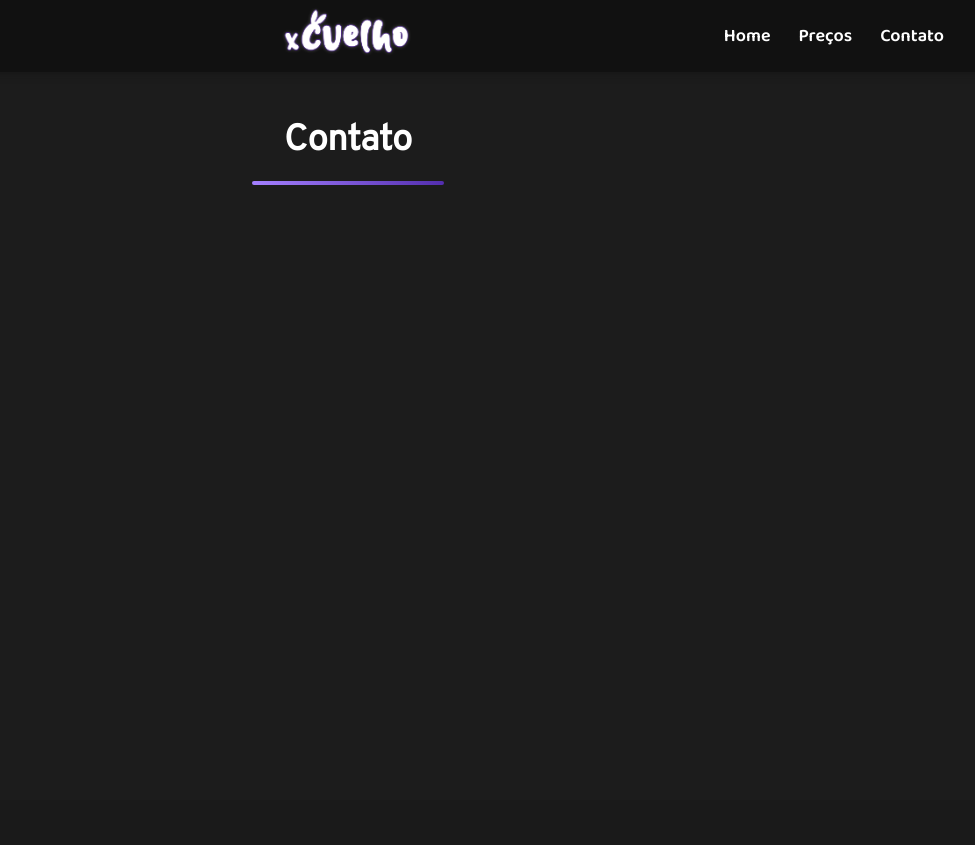
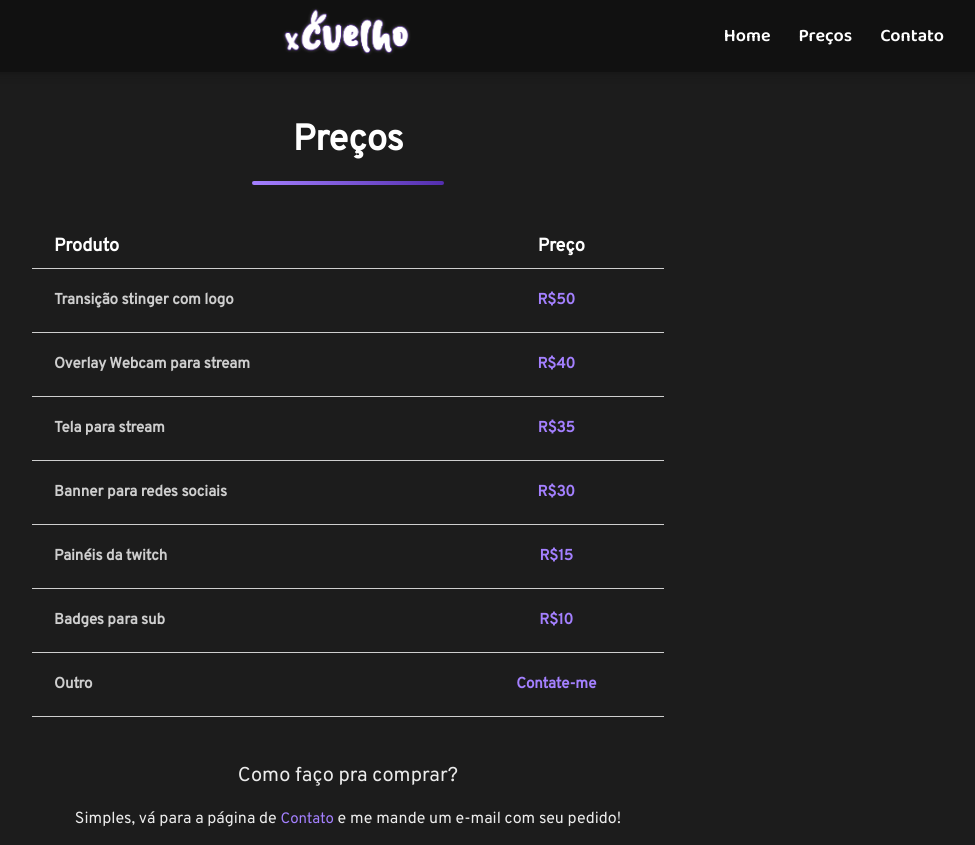
Before and after one commit to DaniloPedrazzi/old-Portfolio, a PHP site: the page made by Preços.html in a window 1280 px wide. Shown: the whole page, without its empty margins (292-1267 px from the left). Before the commit the page ends 185 px from the top, so only its background shows below. Run offline with PHP 8.4, Linux system fonts and the light colour scheme; lists and menus that the app fills with data are empty.

Commit message:
Dia 4 - Página de preços concluida

```diff
--- a/Contato.html
+++ b/Contato.html
@@ -1,7 +1,7 @@
 <html>
     <head>
         <title>Contato</title>
-        <link rel="shortcut icon" href="http://www.xcuelho.space/favicon.ico" type="image/x-icon" />
+        <link rel="shortcut icon" href="favicon.ico" type="image/x-icon" />
         <link rel = "stylesheet" href = "Style_Contato.css">
     </head>
     <body>
--- a/Preços.html
+++ b/Preços.html
@@ -1,7 +1,7 @@
 <html>
     <head>
         <title>Preços</title>
-        <link rel="shortcut icon" href="http://www.xcuelho.space/favicon.ico" type="image/x-icon" />
+        <link rel="shortcut icon" href="favicon.ico" type="image/x-icon" />
         <link rel = "stylesheet" href = "Style_Preços.css">
     </head>
     <body>
@@ -26,11 +26,52 @@
         <! TITULO !>
 
         <center>
-        <h2 class="Titulo">Contato</h2>
+        <h2 class="Titulo">Preços</h2>
         <hr class="Degrade">
-        </center>
 
         <! RESTO !>
 
+        <table>
+            <tr>
+                <th class="TituloTabela">Produto</th>
+                <th class="TituloPreçoTabela">Preço</th>
+            </tr>
+            <tr>
+                <th class="ItemTabela">Transição stinger com logo</th>
+                <th class="PreçoTabela">R$50</th>
+            </tr>
+            <tr>
+                <th class="ItemTabela">Overlay Webcam para stream</th>
+                <th class="PreçoTabela">R$40</th>
+            </tr>
+            <tr>
+                <th class="ItemTabela">Tela para stream</th>
+                <th class="PreçoTabela">R$35</th>
+            </tr>
+            <tr>
+                <th class="ItemTabela">Banner para redes sociais</th>
+                <th class="PreçoTabela">R$30</th>
+            </tr>
+            <tr>
+                <th class="ItemTabela">Painéis da twitch</th>
+                <th class="PreçoTabela">R$15</th>
+            </tr>
+            <tr>
+                <th class="ItemTabela">Badges para sub</th>
+                <th class="PreçoTabela">R$10</th>
+            </tr>
+            <tr>
+                <th class="ItemTabela">Outro</th>
+                <th class="PreçoTabela"><a class="PreçoTabela" href="Contato.html">Contate-me</a></th>
+            </tr>
+        </table>
+
+        <p class="Descricao">
+            <br>Como faço pra comprar?<br>
+        </p>
+        <p class="Descricao2">
+            Simples, vá para a página de <a class="PreçoTabela" href="Contato.html">Contato</a> e me mande um e-mail com seu pedido!
+        </p>
+    </center>
     </body>
 </html>
--- a/Style_Preços.css
+++ b/Style_Preços.css
@@ -97,3 +97,72 @@ hr.Degrade{
 }
 
 /* RESTO */
+
+table
+{
+    border-collapse: collapse;
+    width: 50%;
+}
+
+th.TituloTabela
+{
+    transform:translatex(12px);
+    font-size: 18;
+    color: white;
+    padding: 10px;
+}
+
+th.TituloPreçoTabela
+{
+    text-align: center;
+    transform:translatex(5px);
+    font-size: 18;
+    color: white;
+    padding: 10px;
+}
+
+a.PreçoTabela
+{
+    text-decoration: none;
+    font-size: 15;
+    font-family: 'Overpass', sans-serif;
+    color: #a480ff;
+    transition-duration: 0.2s;
+}
+
+a.PreçoTabela:hover
+{
+    transition-duration: 0.2s;
+    color: #532eaf;
+}
+
+th.PreçoTabela
+{
+    text-align: center;
+    font-size: 15;
+    font-family: 'Overpass', sans-serif;
+    color: #a480ff;
+    padding: 22px;
+    border-bottom: 0.09em solid #cecece;
+}
+
+th, td
+{
+    text-align: left;
+    font-size: 15;
+    font-family: 'Overpass', sans-serif;
+    color: #cecece;
+    padding: 22px;
+    border-bottom: 0.09em solid #cecece;
+}
+
+p.Descricao{
+    font-family: 'Overpass', sans-serif;
+    color: #EBEBEB;
+    font-size: 20px;
+}
+
+p.Descricao2{
+    font-family: 'Overpass', sans-serif;
+    color: #EBEBEB;
+}
--- a/index.html
+++ b/index.html
@@ -1,7 +1,7 @@
 <html>
     <head>
         <title>Home</title>
-        <link rel="shortcut icon" href="http://www.xcuelho.space/favicon.ico" type="image/x-icon" />
+        <link rel="shortcut icon" href="favicon.ico" type="image/x-icon" />
         <link rel = "stylesheet" href = "Style_Index.css">
     </head>
     <body>
```
